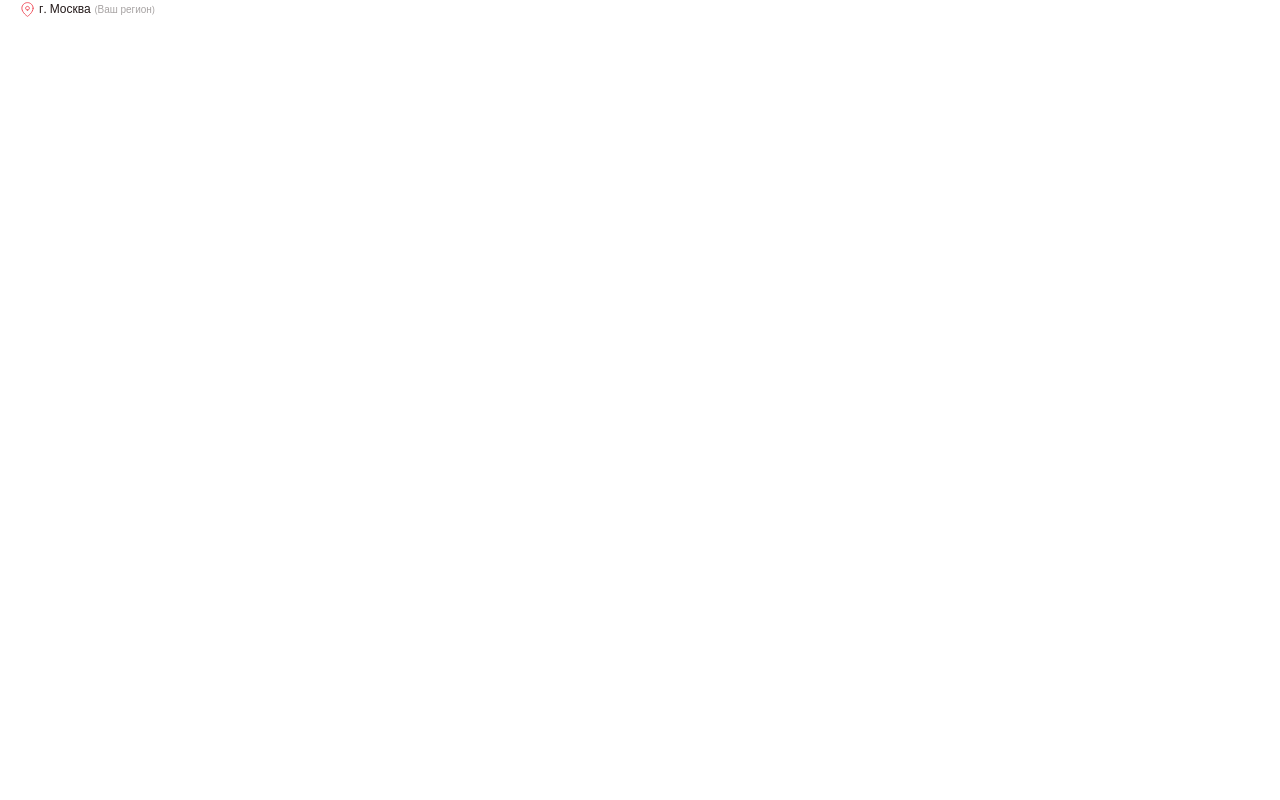
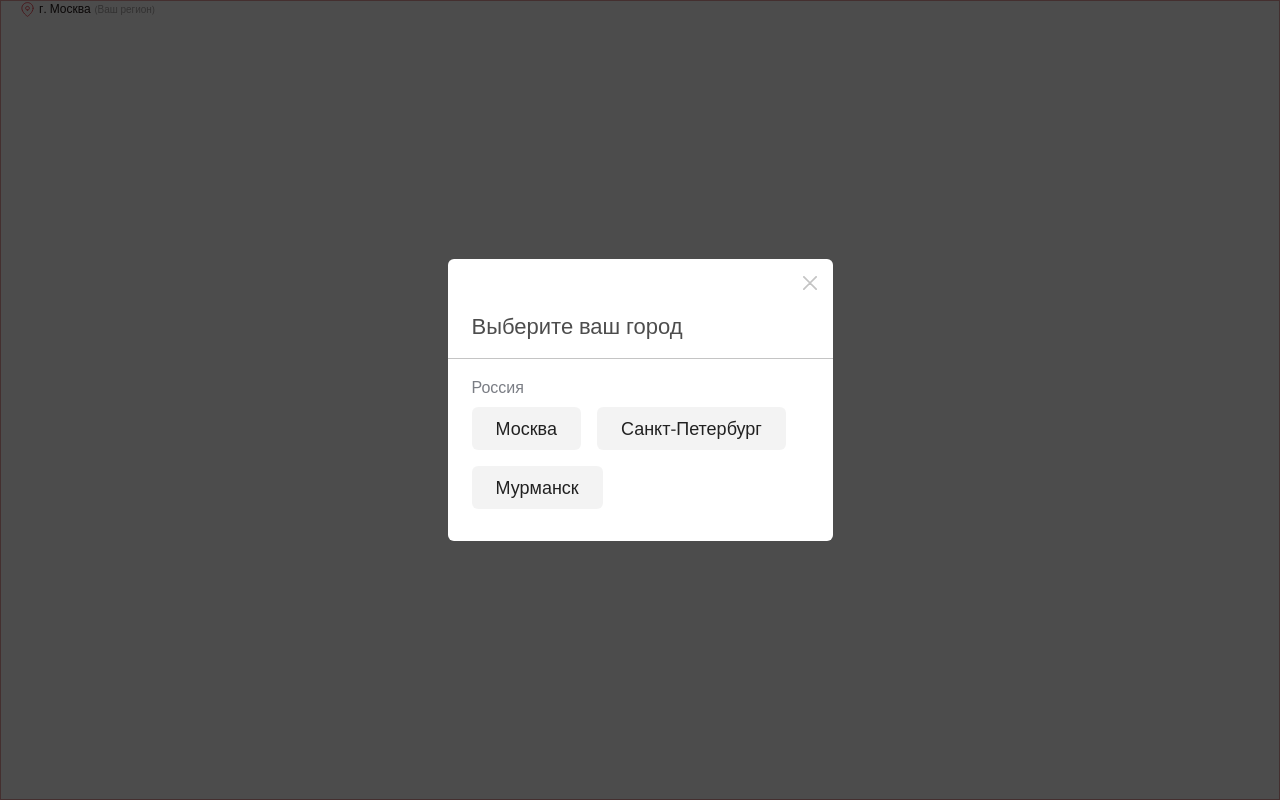
Before and after one commit to eleskin/uneed-guide-react-frontend, a Next.js app: page / in a window 1280 px wide. Both pictures are taken after a click on the button "Нет, другой". Built offline with nearby package versions, Linux system fonts and the light colour scheme; no server answers.

Commit message:
feature: Added RegionSelector component

```diff
--- a/components/Button/Button.module.scss
+++ b/components/Button/Button.module.scss
@@ -9,7 +9,7 @@
 	border: none;
 	padding: rem(12px) rem(24px);
 	cursor: pointer;
-	transition: var(--button-transition);
+	transition: var(--transition-button);
 }
 
 .Button_small {
@@ -19,7 +19,7 @@
 	padding: rem(8px) rem(16px);
 	border: none;
 	cursor: pointer;
-	transition: var(--button-transition);
+	transition: var(--transition-button);
 }
 
 .Button_primary {
--- a/components/RegionSelect/RegionSelect.js
+++ b/components/RegionSelect/RegionSelect.js
@@ -1,17 +1,31 @@
 import Image from 'next/image';
+import {useRouter} from 'next/router';
 import {Fragment, useEffect, useState} from 'react';
-import {connect, useDispatch} from 'react-redux';
+import {connect, useDispatch, useSelector} from 'react-redux';
+import {setIsActiveRegionSelector} from '../../store/slices';
 import {getAll} from '../../store/slices/geolocation';
 import Button from '../Button/Button';
 import styles from './RegionSelect.module.scss';
 
 const RegionSelect = ({mode = 'header', nearestCity, citiesTranslates}) => {
 	const dispatch = useDispatch();
+	const selectedCity = useSelector((state) => state['geolocationSlice'].selectedCity);
+	const router = useRouter();
+
 	const [isVisibleRegionSelector, setIsVisibleRegionSelector] = useState(true);
 	const [currentRegion, setCurrentRegion] = useState(citiesTranslates?.[nearestCity?.['internationalName']] || 'Москва');
 
-	const handleButtonCloseClick = () => {
+	const handleButtonYesClick = () => {
+		router.push({
+			pathname: '/ru/[city]',
+			query: {city: selectedCity?.['internationalName'].toLowerCase() || ''},
+		}).then(r => r);
 		setIsVisibleRegionSelector(false);
+	};
+
+	const handleButtonNoClick = () => {
+		setIsVisibleRegionSelector(false);
+		dispatch(setIsActiveRegionSelector(true));
 	};
 
 	const handleButtonOpenClick = () => {
@@ -53,8 +67,8 @@ const RegionSelect = ({mode = 'header', nearestCity, citiesTranslates}) => {
 							<span>Ваш регион {currentRegion}?</span>
 						</header>
 						<footer>
-							<Button.Primary small={true} onClick={handleButtonCloseClick}>Да, верно</Button.Primary>
-							<Button.Outlined small={true} onClick={handleButtonCloseClick}>Нет, другой</Button.Outlined>
+							<Button.Primary small={true} onClick={handleButtonYesClick}>Да, верно</Button.Primary>
+							<Button.Outlined small={true} onClick={handleButtonNoClick}>Нет, другой</Button.Outlined>
 						</footer>
 					</div>
 				</Fragment>
--- /dev/null
+++ b/components/RegionSelector/RegionSelector.js
@@ -0,0 +1,65 @@
+import {useRouter} from 'next/router';
+import {connect, useDispatch, useSelector} from 'react-redux';
+import {setIsActiveRegionSelector} from '../../store/slices';
+import {setSelectedCity} from '../../store/slices/geolocation';
+import styles from './RegionSelector.module.scss';
+import Image from 'next/image';
+
+const RegionSelector = ({isActiveRegionSelector}) => {
+	const dispatch = useDispatch();
+	const router = useRouter();
+	const citiesTranslates = useSelector((state) => state['geolocationSlice'].citiesTranslates);
+	const selectedCity = useSelector((state) => state['geolocationSlice'].selectedCity);
+	const cities = useSelector((state) => state['geolocationSlice'].cities);
+
+	const handleClickCity = (index) => {
+		dispatch(setSelectedCity(index));
+		router.push({
+			pathname: '/ru/[city]',
+			query: {city: cities[index]?.['internationalName'].toLowerCase() || ''},
+		}).then();
+		dispatch(setIsActiveRegionSelector(false));
+	};
+
+	const citiesList = Object.entries(citiesTranslates).map(([internationalName, city], index) => (
+		<li
+			className={`
+				${styles.RegionSelector__region}
+				${internationalName.toLowerCase() === selectedCity?.['internationalName']?.toLowerCase() ? styles.RegionSelector__region_active : ''}
+			`}
+			key={index}
+			onClick={() => handleClickCity(index)}
+		>
+			{city}
+		</li>
+	));
+
+	return (
+		<div className={`${styles.RegionSelector} ${isActiveRegionSelector ? styles.RegionSelector_active : ''}`}>
+			<div className={styles.RegionSelector__overlay} onClick={() => dispatch(setIsActiveRegionSelector(false))}/>
+			<div className={styles.RegionSelector__container}>
+				<header>
+					<button onClick={() => dispatch(setIsActiveRegionSelector(false))}>
+						<Image
+							src="/assets/images/region-selector/region-selector-close-icon.svg"
+							width={14}
+							height={14}
+							alt=""
+						/>
+					</button>
+				</header>
+				<h3>Выберите ваш город</h3>
+				<div>
+					<span>Россия</span>
+					<ul>{citiesList}</ul>
+				</div>
+			</div>
+		</div>
+	);
+};
+
+export default connect(
+	(state) => ({
+		isActiveRegionSelector: state.indexSlice.isActiveRegionSelector,
+	}),
+)(RegionSelector);
--- /dev/null
+++ b/components/RegionSelector/RegionSelector.module.scss
@@ -0,0 +1,110 @@
+@import '/styles/functions';
+
+.RegionSelector {
+	position: fixed;
+	height: 100vh;
+	width: 100vw;
+	inset: 0;
+	margin: auto;
+	z-index: -1;
+	display: flex;
+	flex-direction: column;
+	justify-content: center;
+	align-items: center;
+	opacity: 0;
+	transition: all var(--transition-popup), z-index 0s linear 0.4s;
+
+	.RegionSelector__overlay {
+		position: absolute;
+		height: 100%;
+		width: 100%;
+		margin: auto;
+		inset: 0;
+		background-color: rgba(0, 0, 0, 0.7);
+		border: 1px solid #442f2f;
+		box-sizing: border-box;
+		box-shadow: 0 0 12px rgba(0, 0, 0, 0.07);
+	}
+
+	.RegionSelector__container {
+		position: relative;
+		background-color: #ffffff;
+		border-radius: 6px;
+		max-width: rem(385px);
+		transform: translateY(100%);
+		transition: var(--transition-popup);
+
+		header {
+			display: flex;
+			flex-direction: row;
+			justify-content: flex-end;
+			align-items: center;
+			padding: rem(16px) rem(16px) rem(8px) rem(16px);
+
+			button {
+				padding: 0;
+				margin: 0;
+				background-color: transparent;
+				border: none;
+				cursor: pointer;
+			}
+		}
+
+		h3 {
+			margin: 0;
+			padding: rem(8px) rem(24px) rem(16px) rem(24px);
+			font-weight: 400;
+			font-size: rem(22px);
+			line-height: rem(33px);
+			color: rgba(#212121, 0.8);
+			border-bottom: 1px solid #c4c4c4;
+		}
+
+		div {
+			padding: rem(16px) rem(24px) rem(32px) rem(24px);
+
+			span {
+				font-size: rem(16px);
+				line-height: rem(24px);
+				color: rgba(#212632, 0.6);
+			}
+
+			ul {
+				margin: rem(8px) 0 0 0;
+				padding: 0;
+				list-style: none;
+				display: flex;
+				flex-direction: row;
+				justify-content: flex-start;
+				align-items: center;
+				flex-wrap: wrap;
+				grid-gap: 16px;
+
+				.RegionSelector__region {
+					background-color: rgba(196, 196, 196, 0.2);
+					border-radius: 6px;
+					font-size: rem(18px);
+					line-height: rem(27px);
+					color: #212121;
+					padding: rem(8px) rem(24px);
+					cursor: pointer;
+				}
+
+				.RegionSelector__region_active {
+					color: #ffffff;
+					background-color: #f0515d;
+				}
+			}
+		}
+	}
+}
+
+.RegionSelector_active {
+	z-index: 100;
+	opacity: 1;
+	transition: all var(--transition-popup), z-index 0s linear 0s;
+
+	.RegionSelector__container {
+		transform: translateY(0);
+	}
+}
--- /dev/null
+++ b/pages/[city]/index.js
@@ -0,0 +1,5 @@
+import Home from '../index';
+
+const Index = () => <Home/>;
+
+export default Index;
--- a/pages/_app.js
+++ b/pages/_app.js
@@ -4,6 +4,7 @@ import Head from 'next/head';
 import {Fragment} from 'react';
 import {Provider} from 'react-redux';
 import RegionSelect from '../components/RegionSelect/RegionSelect';
+import RegionSelector from '../components/RegionSelector/RegionSelector';
 import store from '../store';
 
 const App = ({Component, pageProps}) => {
@@ -15,6 +16,7 @@ const App = ({Component, pageProps}) => {
 				</Head>
 				<RegionSelect/>
 				<Component {...pageProps} />
+				<RegionSelector/>
 			</Fragment>
 		</Provider>
 	);
--- a/store/index.js
+++ b/store/index.js
@@ -1,8 +1,10 @@
 import {combineReducers, configureStore} from '@reduxjs/toolkit';
 import geolocationSlice from './slices/geolocation';
+import indexSlice from './slices/index';
 
 const rootReducer = combineReducers({
 	geolocationSlice,
+	indexSlice,
 });
 
 const store = configureStore({
--- a/store/slices/geolocation.js
+++ b/store/slices/geolocation.js
@@ -37,7 +37,9 @@ export const getAll = createAsyncThunk(
 			if (response.status === 200) {
 				return new Promise((resolve) => {
 					_getCurrentPosition().then((result) => {
-						resolve(_getNearestCity(response.data, result));
+						const nearestCity = _getNearestCity(response.data, result);
+						const otherCities = response.data.filter((city) => city.id !== nearestCity.id);
+						resolve([nearestCity, ...otherCities]);
 					});
 				});
 			}
@@ -52,24 +54,33 @@ export const getAll = createAsyncThunk(
 
 const initialState = {
 	nearestCity: null,
+	selectedCity: null,
 	citiesTranslates: {
 		'Moscow': 'Москва',
 		'St.Petersburg': 'Санкт-Петербург',
 		'Murmansk': 'Мурманск',
-	}
+	},
+	cities: {},
 };
 
 const slice = createSlice({
 	name: 'geolocation',
 	initialState: initialState,
-	reducers: {},
+	reducers: {
+		setSelectedCity(state, {payload}) {
+			state.selectedCity = Object.values(state.cities)[payload];
+		},
+	},
 	extraReducers: {
 		[getAll.fulfilled]: (state, {payload}) => {
 			if (payload) {
-				state.nearestCity = payload;
+				state.cities = payload;
+				state.nearestCity = payload[0];
+				state.selectedCity = payload[0];
 			}
 		},
 	},
 });
 
+export const {setSelectedCity} = slice.actions;
 export default slice.reducer;
--- /dev/null
+++ b/store/slices/index.js
@@ -0,0 +1,19 @@
+import {createSlice} from '@reduxjs/toolkit';
+
+const initialState = {
+	isActiveRegionSelector: false,
+};
+
+const slice = createSlice({
+	name: 'index',
+	initialState: initialState,
+	reducers: {
+		setIsActiveRegionSelector(state, {payload}) {
+			state.isActiveRegionSelector = payload;
+		}
+	},
+	extraReducers: {},
+});
+
+export const {setIsActiveRegionSelector} = slice.actions;
+export default slice.reducer;
--- a/styles/globals.scss
+++ b/styles/globals.scss
@@ -4,11 +4,13 @@
 	outline-color: rgba(#f0515d, 0.5);
 	font-family: 'Open Sans', sans-serif;
 	box-sizing: border-box;
+	-webkit-tap-highlight-color: transparent;
 }
 
 :root {
 	--transition-primary: 1s ease;
-	--button-transition: 0.5s ease;
+	--transition-button: 0.5s ease;
+	--transition-popup: 0.4s ease;
 }
 
 html, body {
```
Also changed, not shown: public/assets/images/region-selector/region-selector-close-icon.svg (added).
